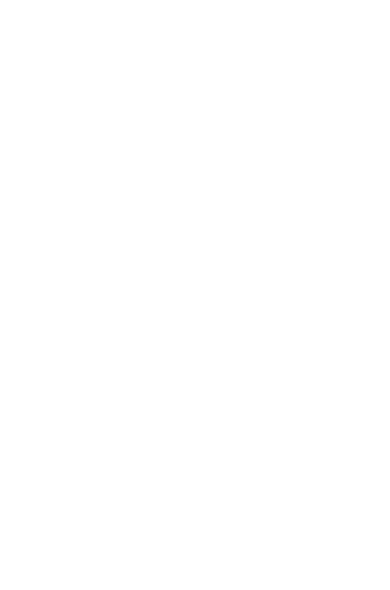
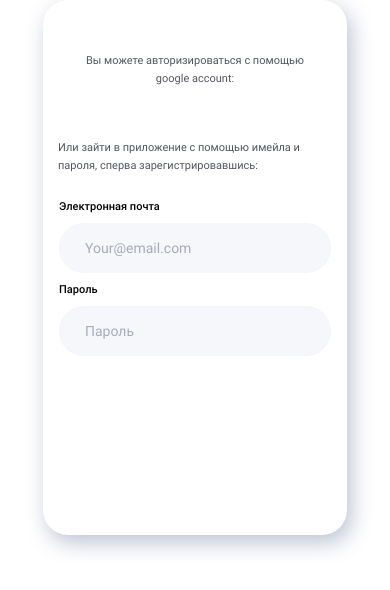
Before and after one commit to cabbageRolls/Kapusta, a React (Create React App) app: page / in a window 390 px wide. Shown: the top 590 px of the page. Built offline with nearby package versions, Linux system fonts and the light colour scheme.

Commit message:
Auth Form without children

```diff
--- a/src/components/App.jsx
+++ b/src/components/App.jsx
@@ -5,10 +5,14 @@
 import '../CSS/index.css';
 
 import ProjectTitle from './ProjectTitle/ProjectTitle.jsx';
-import AuthInput from './AuthInput/AuthInput';
+import AuthForm from './AuthForm/AuthForm';
 
 function App() {
-  return <div></div>;
+  return (
+    <div>
+      <AuthForm />
+    </div>
+  );
 }
 
 export default App;
--- /dev/null
+++ b/src/components/AuthForm/AuthForm.jsx
@@ -0,0 +1,17 @@
+import React from 'react';
+import AuthInput from '../AuthInput/AuthInput';
+import styles from './AuthForm.module.css';
+
+const AuthForm = () => (
+  <div className={styles.AuthForm}>
+    <p className={styles.TextGoogle}>Вы можете авторизироваться с помощью google account:</p>
+
+    <p className={styles.TextAuth}>
+      Или зайти в приложение с помощью имейла и пароля, сперва
+      зарегистрировавшись:
+    </p>
+    <AuthInput />
+  </div>
+);
+
+export default AuthForm;
--- /dev/null
+++ b/src/components/AuthForm/AuthForm.module.css
@@ -0,0 +1,49 @@
+.AuthForm {
+  border-radius: 25px;
+  background-color: rgb(255, 255, 255);
+  box-shadow: 0px 9px 57px 0px rgba(170, 178, 197, 0.28);
+  width: 420px;
+  height: 535px;
+}
+
+.TextGoogle {
+  width: 280px;
+  margin: 0 auto;
+  padding-top: 52px;
+  font-size: 13px;
+  font-family: 'Roboto';
+  color: rgb(82, 85, 95);
+  line-height: 1.3;
+}
+
+.TextAuth {
+  composes: TextGoogle;
+}
+
+@media (max-width: 767px) {
+  .AuthForm {
+    box-shadow: 4.5px 7.794px 21px 0px rgba(170, 178, 197, 0.78);
+    width: 304px;
+    height: 535px;
+    margin: 0 auto;
+  }
+
+  .TextGoogle {
+    font-size: 11px;
+    width: 250px;
+    line-height: 1.6;
+    text-align: center;
+  }
+
+  .TextAuth {
+    composes: TextGoogle;
+    width: 274px;
+    text-align: left;
+  }
+}
+
+@media (min-width: 768px) and (max-width: 1023px) {
+  .AuthForm {
+    margin: 0 auto;
+  }
+}
--- a/src/components/ProjectTitle/ProjectTitle.module.css
+++ b/src/components/ProjectTitle/ProjectTitle.module.css
@@ -90,7 +90,7 @@
   }
 }
 
-@media (min-width: 767px) and (max-width: 1023px) {
+@media (min-width: 768px) and (max-width: 1023px) {
   .ProjectTitle {
     width: 420px;
     margin: 0 auto;
```
